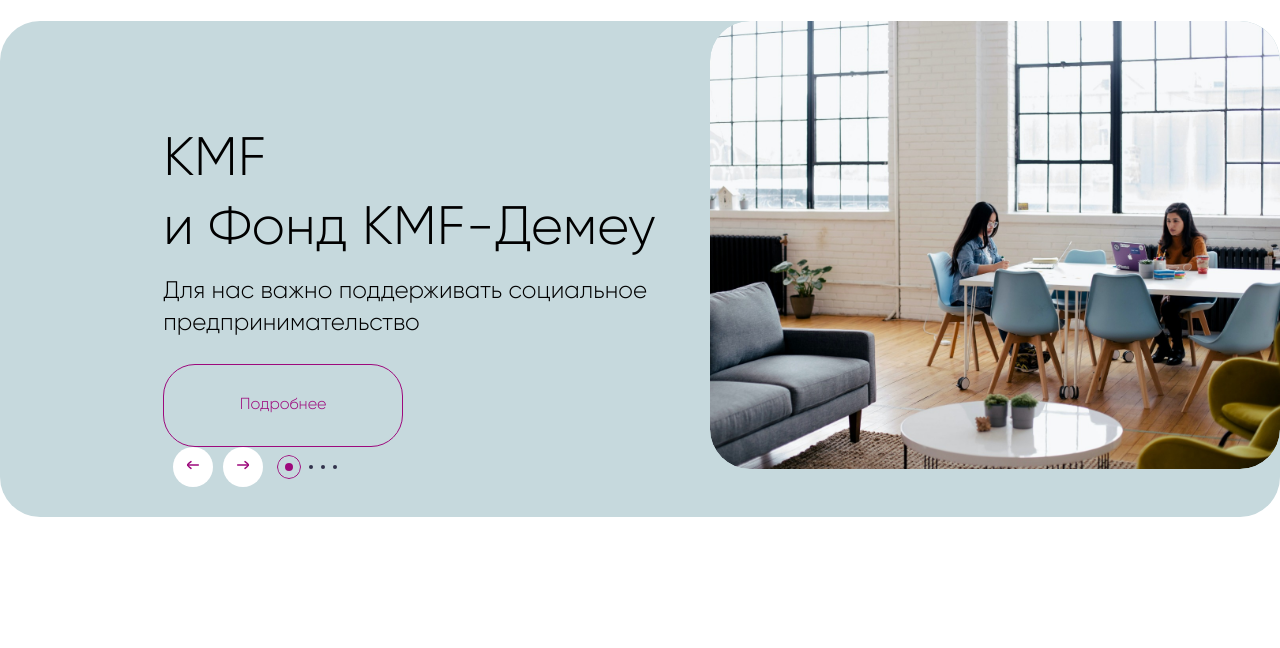
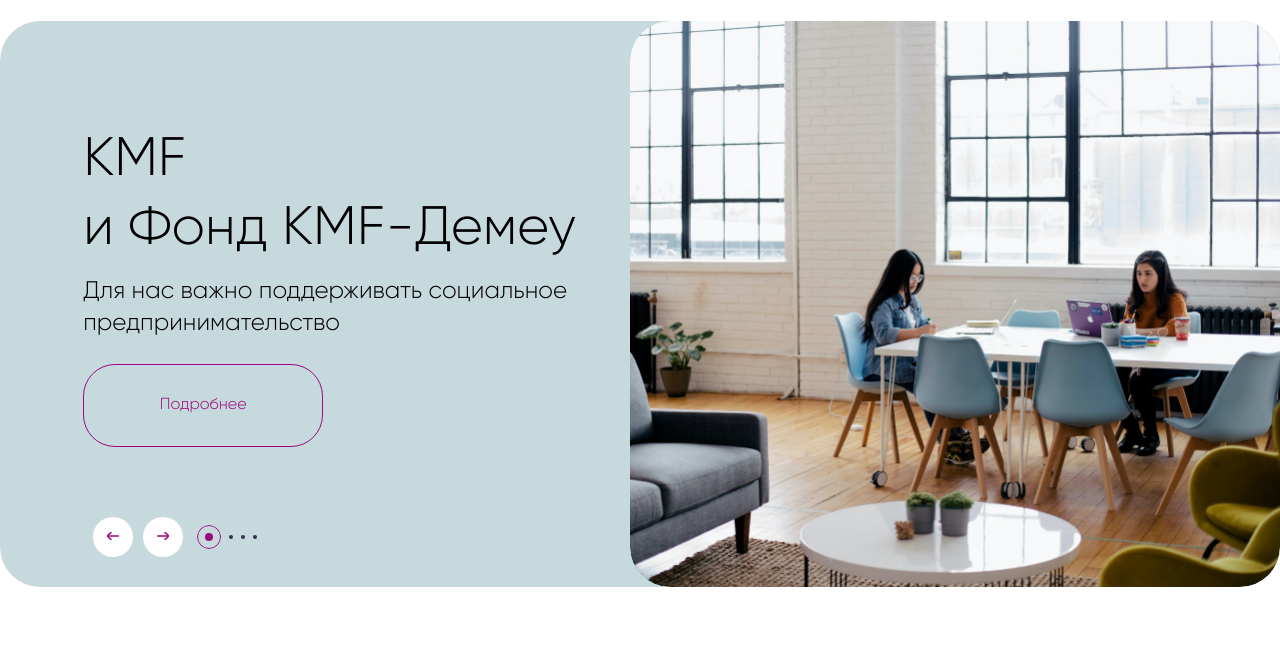
Before and after one commit to RuslanWeber/KMF, a plain HTML site: page index.html in a window 1280 px wide. Shown: the part 79-727 px from the top of the page. Drawn offline with Linux system fonts and the light colour scheme.

Commit message:
fix intro photo

```diff
--- a/blocks/intro.css
+++ b/blocks/intro.css
@@ -60,8 +60,8 @@
     display: flex;
     overflow: hidden;
     border-radius: 40px;
-    width: 44.5%;
-    height: 56vh;
+    width: clamp(22.5rem, 15.418rem + 31.474vw, 53.188rem);
+    height: clamp(19.625rem, 13.452rem + 27.436vw, 46.375rem);
 }
 
 .slider-item {
--- a/scripts.js/index.js
+++ b/scripts.js/index.js
@@ -70,7 +70,7 @@
 });
 
 
-document.addEventListener("DOMContentLoaded", () => {
+
     const businessData = [
         {
             image: "/images/e91426642a367c17d83b2515e2b5f8f8.png",
@@ -141,12 +141,10 @@
     }
 
     renderBusinessCards();
-});
 
 
 
 
-document.addEventListener('DOMContentLoaded', () => {
     const MAX_VISIBLE_DOTS = 4; // Максимальное число видимых кнопок
 
     function createPagination(section, totalSlides) {
@@ -265,4 +263,3 @@
 
         showSlide(section);
     });
-});
```
Also changed, not shown: 1 other file.
